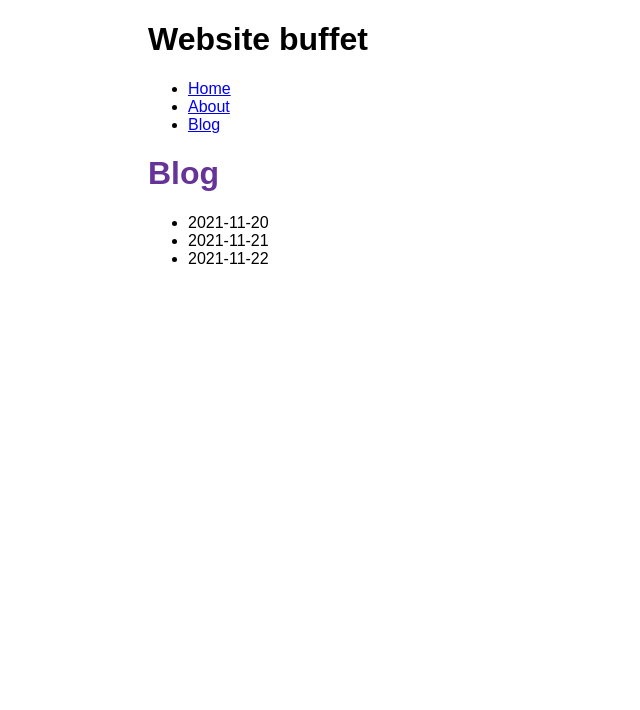
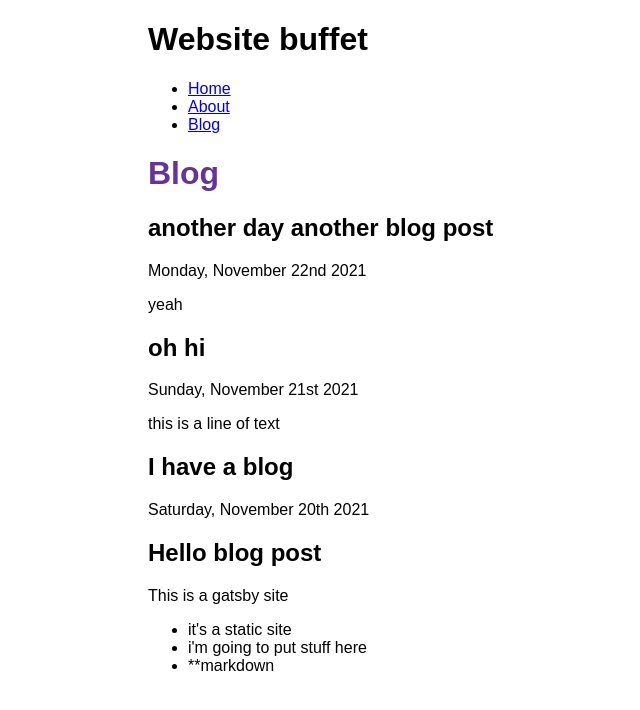
Before and after one commit to breakdancingcat/firstgatsby, a Gatsby site: page /blog in a window 1280 px wide. Shown: the whole page, without its empty margins (242-882 px from the left). Built offline with nearby package versions, Linux system fonts and the light colour scheme; Gatsby itself is replaced by a stand-in of ours.

Commit message:
Tutorial step 5

```diff
--- a/blog/2021-11-20.mdx
+++ b/blog/2021-11-20.mdx
@@ -0,0 +1,10 @@
+---
+title: I have a blog
+date: "2021-11-20"
+---
+# Hello blog post
+
+This is a gatsby site
+- it's a static site
+- i'm going to put stuff here
+- **markdown
--- a/blog/2021-11-21.mdx
+++ b/blog/2021-11-21.mdx
@@ -0,0 +1,6 @@
+---
+title: oh hi
+date: "2021-11-21"
+---
+
+this is a line of text
--- a/blog/2021-11-22.mdx
+++ b/blog/2021-11-22.mdx
@@ -0,0 +1,6 @@
+---
+title: another day another blog post
+date: "2021-11-22"
+---
+
+yeah
--- a/gatsby-config.js
+++ b/gatsby-config.js
@@ -12,6 +12,7 @@ module.exports = {
             name: "blog",
             path: `${__dirname}/blog`,
         }
-    }
+    },
+    "gatsby-plugin-mdx",
   ],
 };
--- a/package.json
+++ b/package.json
@@ -15,8 +15,11 @@
     "clean": "gatsby clean"
   },
   "dependencies": {
+    "@mdx-js/mdx": "^1.6.22",
+    "@mdx-js/react": "^1.6.22",
     "gatsby": "^4.1.3",
     "gatsby-plugin-image": "^2.2.0",
+    "gatsby-plugin-mdx": "^3.2.0",
     "gatsby-plugin-sharp": "^4.2.0",
     "gatsby-source-filesystem": "^4.2.0",
     "react": "^17.0.1",
--- a/src/pages/blog.js
+++ b/src/pages/blog.js
@@ -1,25 +1,33 @@
 import * as React from "react";
 import Layout from "../components/layout";
 import { graphql } from "gatsby";
+import { MDXRenderer } from "gatsby-plugin-mdx";
 
 const Blog = ({ data }) => {
     return (
         <Layout pageTitle="Blog">
-            <ul>
-                {data.allFile.nodes.map(node => {
-                    return <li key={node.name}>{node.name}</li>
-                })}
-            </ul>
+            {data.allMdx.nodes.map(node => {
+                return <article key={node.id}>
+                    <h2>{node.frontmatter.title}</h2>
+                    <p>{node.frontmatter.date}</p>
+                    <MDXRenderer>{node.body}</MDXRenderer>
+                </article>
+            })}
         </Layout>
     );
 };
 
 // Step 2: Export a page query
 export const query = graphql`
-    query {
-      allFile(filter: {sourceInstanceName: {eq: "blog"}}) {
+    query MyQuery {
+      allMdx(sort: {order: DESC, fields: frontmatter___date}) {
         nodes {
-          name
+          frontmatter {
+            title
+            date(formatString: "dddd, MMMM Do YYYY")
+          }
+          id
+          body
         }
       }
     }
```
Also changed, not shown: 1 other file.
